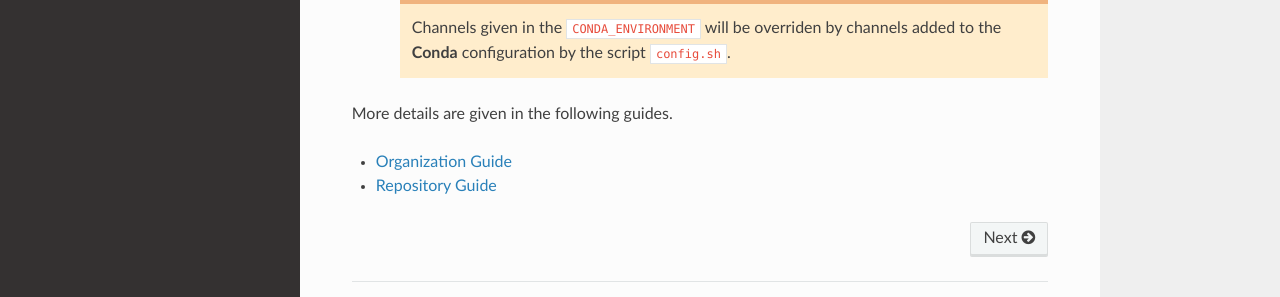
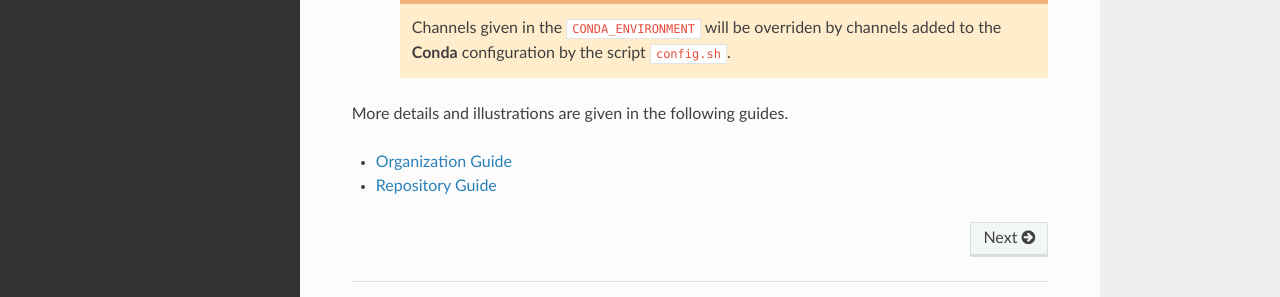
Before and after one commit to StatisKit/travis-ci, a Sphinx documentation site: the page built from doc/index.rst, in a window 1280 px wide and 900 px high, scrolled down 2475 px. Shown: the part 513-810 px from the top of the window. Built offline with Sphinx 7.4.7 and the Read the Docs theme 2.0.0, drawn with Linux system fonts in a browser that asks for light colours.

Commit message:
Update doc

```diff
--- a/doc/index.rst
+++ b/doc/index.rst
@@ -1,9 +1,9 @@
 .. include:: ../README.rst
 
-More details are given in the following guides.
+More details and illustrations are given in the following guides.
 
 .. toctree::
     :maxdepth: 3
 
     organization.rst
-    repository.rst
+    repositories.rst
--- a/doc/organization.rst
+++ b/doc/organization.rst
@@ -1,7 +1,7 @@
 Organization Guide
 ------------------
 
-For organizations, it is recommanded to fork this repository and to adapt the :code:`config.sh:` file in which you should give:
+For organizations, it is recommanded to fork this repository and to adapt the :code:`config.sh` file in which you should give:
 
 * **Conda** channels used for builds and installs,
 * **Anaconda** label used for uploads.
```
Also changed, not shown: doc/repositories.rst (renamed from doc/repository.rst).
